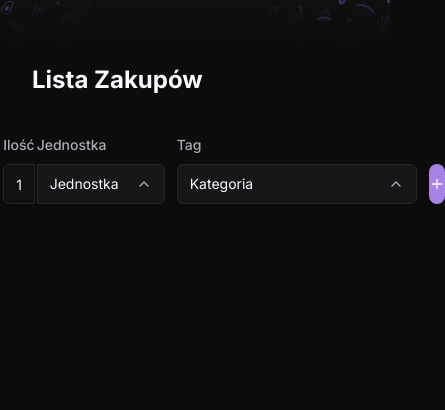
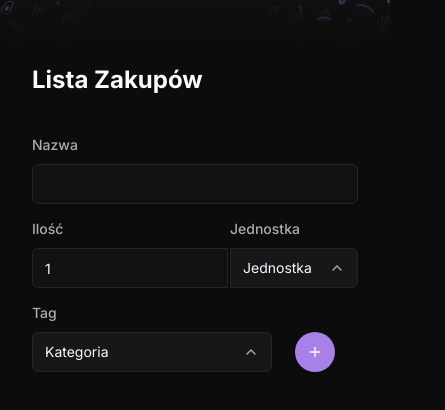
Before and after one commit to MichalBastrzyk/shopping-list, a React (Vite) app: page / in a window 390 px wide. Shown: the top 410 px of the page, 445 px wide, since content can reach past the window. Built offline with nearby package versions, Linux system fonts and the light colour scheme.

Commit message:
style: Fixed layout on mobile

```diff
--- a/src/components/add-item-form.tsx
+++ b/src/components/add-item-form.tsx
@@ -62,7 +62,7 @@ export function AddItemForm({
   return (
     <Form {...form}>
       <form
-        className="group flex w-full items-end justify-center space-x-3 data-[error=true]:items-start"
+        className="group flex w-full flex-wrap items-end justify-start space-y-3 data-[error=true]:items-start sm:space-x-3"
         onSubmit={form.handleSubmit(onSubmit)}
         data-error={hasErrors}
       >
@@ -73,7 +73,7 @@ export function AddItemForm({
             <FormItem className="flex-1">
               <FormLabel>Nazwa</FormLabel>
               <FormControl>
-                <Input {...field} />
+                <Input className="min-w-[10rem]" {...field} />
               </FormControl>
               <FormMessage />
             </FormItem>
@@ -170,7 +170,7 @@ export function AddItemForm({
             </FormItem>
           )}
         />
-        <Button type="submit" className="group-data-[error=true]:mt-8">
+        <Button type="submit" className="mx-auto group-data-[error=true]:mt-8">
           <Icons.plus className="h-4 w-4" />
         </Button>
       </form>
```
